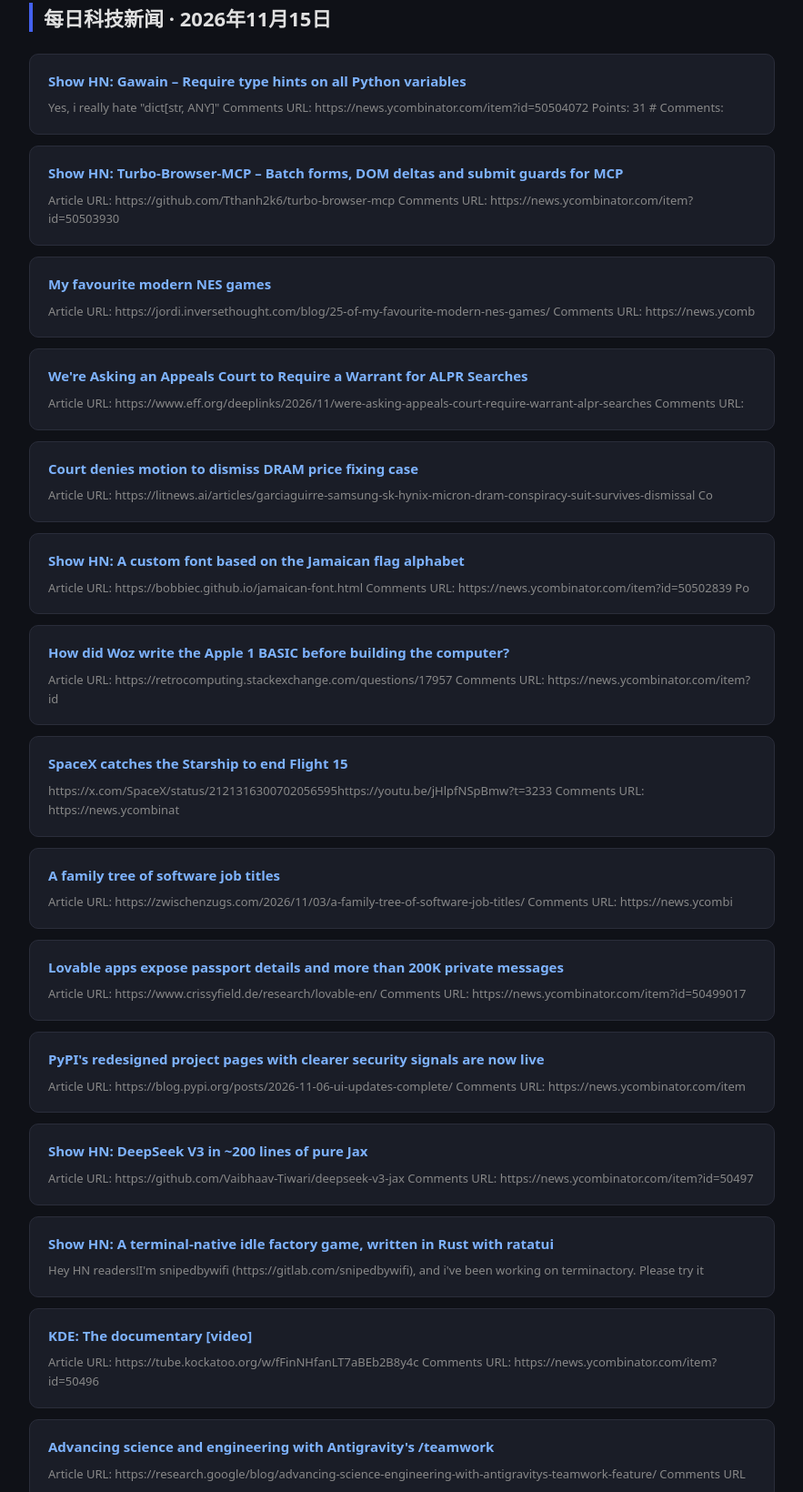
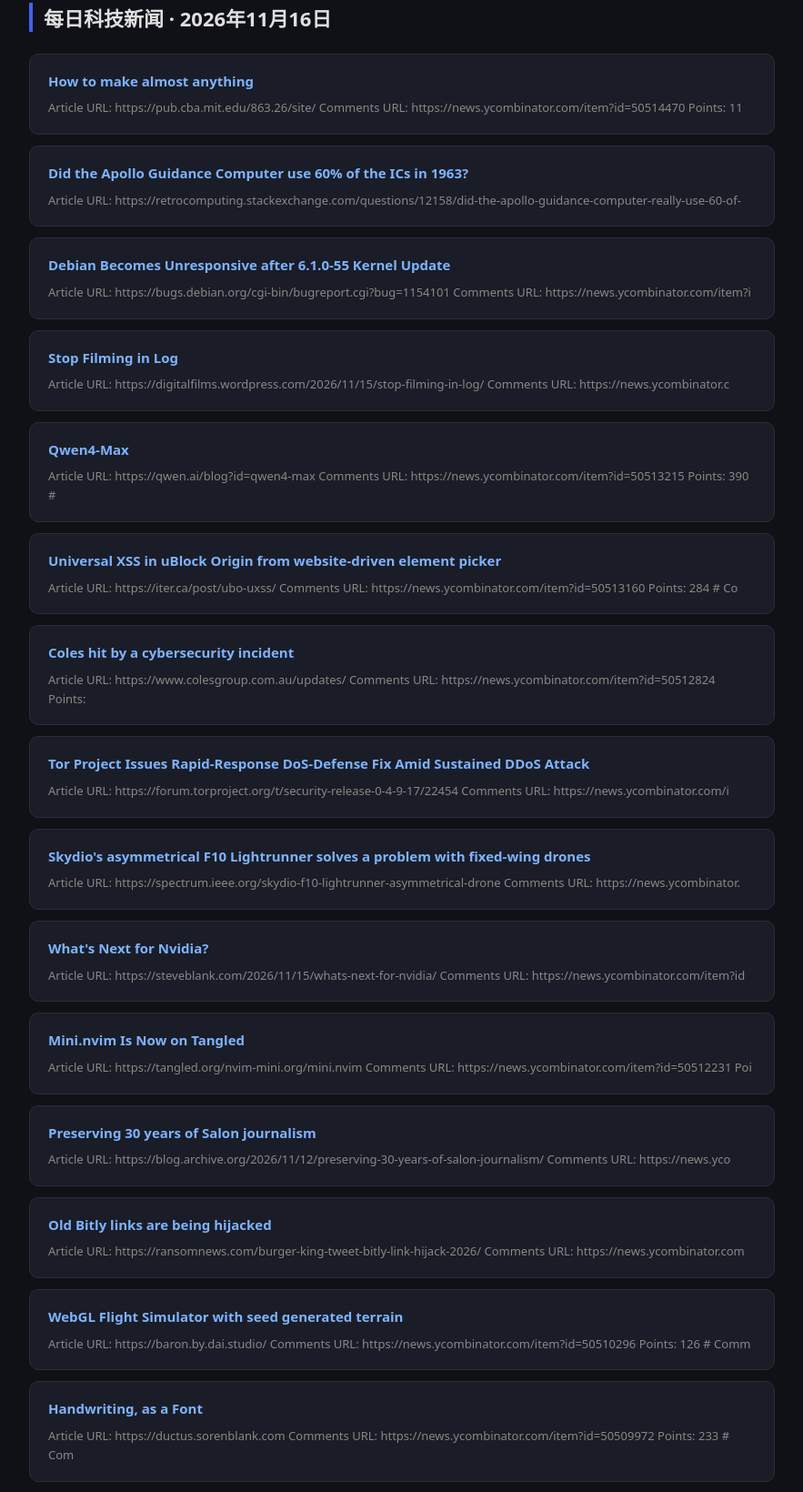
Before and after one commit to erdmanncho/daily-tech-news, a plain HTML site: page docs/index.html in a window 1280 px wide. Shown: the part 32-1672 px from the top of the page at 91% size, without its empty margins (198-1081 px from the left). Drawn offline with Linux system fonts and the light colour scheme.

Commit message:
每日新闻更新 2026-11-16

```diff
--- a/docs/index.html
+++ b/docs/index.html
@@ -1,7 +1,7 @@
 <!DOCTYPE html>
 <html lang="zh"><head><meta charset="UTF-8">
 <meta name="viewport" content="width=device-width,initial-scale=1">
-<title>每日科技新闻 · 2026年11月15日</title>
+<title>每日科技新闻 · 2026年11月16日</title>
 <style>
   body{font-family:system-ui,sans-serif;max-width:820px;margin:0 auto;padding:20px 16px;background:#0f1117;color:#e0e0e0}
   h1{font-size:22px;border-left:4px solid #4361ee;padding-left:12px;margin-bottom:24px}
@@ -14,87 +14,92 @@
   footer{text-align:center;color:#444;margin-top:32px;font-size:12px}
 </style></head>
 <body>
-  <h1>每日科技新闻 · 2026年11月15日</h1>
+  <h1>每日科技新闻 · 2026年11月16日</h1>
 
     <div class="card">
-      <a href="https://github.com/matheuzgomes/gawain" target="_blank"><h2>Show HN: Gawain – Require type hints on all Python variables</h2></a>
-      <p>Yes, i really hate "dict[str, ANY]"
-
-Comments URL: https://news.ycombinator.com/item?id=50504072
-Points: 31
-# Comments: </p>
+      <a href="https://pub.cba.mit.edu/863.26/site/" target="_blank"><h2>How to make almost anything</h2></a>
+      <p>Article URL: https://pub.cba.mit.edu/863.26/site/
+Comments URL: https://news.ycombinator.com/item?id=50514470
+Points: 11</p>
     </div>
     <div class="card">
-      <a href="https://github.com/Tthanh2k6/turbo-browser-mcp" target="_blank"><h2>Show HN: Turbo-Browser-MCP – Batch forms, DOM deltas and submit guards for MCP</h2></a>
-      <p>Article URL: https://github.com/Tthanh2k6/turbo-browser-mcp
-Comments URL: https://news.ycombinator.com/item?id=50503930
-</p>
+      <a href="https://retrocomputing.stackexchange.com/questions/12158/did-the-apollo-guidance-computer-really-use-60-of-the-worlds-ics-in-1963" target="_blank"><h2>Did the Apollo Guidance Computer use 60% of the ICs in 1963?</h2></a>
+      <p>Article URL: https://retrocomputing.stackexchange.com/questions/12158/did-the-apollo-guidance-computer-really-use-60-of-</p>
     </div>
     <div class="card">
-      <a href="https://jordi.inversethought.com/blog/25-of-my-favourite-modern-nes-games/" target="_blank"><h2>My favourite modern NES games</h2></a>
-      <p>Article URL: https://jordi.inversethought.com/blog/25-of-my-favourite-modern-nes-games/
-Comments URL: https://news.ycomb</p>
+      <a href="https://bugs.debian.org/cgi-bin/bugreport.cgi?bug=1154101" target="_blank"><h2>Debian Becomes Unresponsive after 6.1.0-55 Kernel Update</h2></a>
+      <p>Article URL: https://bugs.debian.org/cgi-bin/bugreport.cgi?bug=1154101
+Comments URL: https://news.ycombinator.com/item?i</p>
     </div>
     <div class="card">
-      <a href="https://www.eff.org/deeplinks/2026/11/were-asking-appeals-court-require-warrant-alpr-searches" target="_blank"><h2>We're Asking an Appeals Court to Require a Warrant for ALPR Searches</h2></a>
-      <p>Article URL: https://www.eff.org/deeplinks/2026/11/were-asking-appeals-court-require-warrant-alpr-searches
-Comments URL:</p>
+      <a href="https://digitalfilms.wordpress.com/2026/11/15/stop-filming-in-log/" target="_blank"><h2>Stop Filming in Log</h2></a>
+      <p>Article URL: https://digitalfilms.wordpress.com/2026/11/15/stop-filming-in-log/
+Comments URL: https://news.ycombinator.c</p>
     </div>
     <div class="card">
-      <a href="https://litnews.ai/articles/garciaguirre-samsung-sk-hynix-micron-dram-conspiracy-suit-survives-dismissal" target="_blank"><h2>Court denies motion to dismiss DRAM price fixing case</h2></a>
-      <p>Article URL: https://litnews.ai/articles/garciaguirre-samsung-sk-hynix-micron-dram-conspiracy-suit-survives-dismissal
-Co</p>
+      <a href="https://qwen.ai/blog?id=qwen4-max" target="_blank"><h2>Qwen4-Max</h2></a>
+      <p>Article URL: https://qwen.ai/blog?id=qwen4-max
+Comments URL: https://news.ycombinator.com/item?id=50513215
+Points: 390
+#</p>
     </div>
     <div class="card">
-      <a href="https://bobbiec.github.io/jamaican-font.html" target="_blank"><h2>Show HN: A custom font based on the Jamaican flag alphabet</h2></a>
-      <p>Article URL: https://bobbiec.github.io/jamaican-font.html
-Comments URL: https://news.ycombinator.com/item?id=50502839
-Po</p>
+      <a href="https://iter.ca/post/ubo-uxss/" target="_blank"><h2>Universal XSS in uBlock Origin from website-driven element picker</h2></a>
+      <p>Article URL: https://iter.ca/post/ubo-uxss/
+Comments URL: https://news.ycombinator.com/item?id=50513160
+Points: 284
+# Co</p>
     </div>
     <div class="card">
-      <a href="https://retrocomputing.stackexchange.com/questions/17957" target="_blank"><h2>How did Woz write the Apple 1 BASIC before building the computer?</h2></a>
-      <p>Article URL: https://retrocomputing.stackexchange.com/questions/17957
+      <a href="https://www.colesgroup.com.au/updates/" target="_blank"><h2>Coles hit by a cybersecurity incident</h2></a>
+      <p>Article URL: https://www.colesgroup.com.au/updates/
+Comments URL: https://news.ycombinator.com/item?id=50512824
+Points: </p>
+    </div>
+    <div class="card">
+      <a href="https://forum.torproject.org/t/security-release-0-4-9-17/22454" target="_blank"><h2>Tor Project Issues Rapid-Response DoS-Defense Fix Amid Sustained DDoS Attack</h2></a>
+      <p>Article URL: https://forum.torproject.org/t/security-release-0-4-9-17/22454
+Comments URL: https://news.ycombinator.com/i</p>
+    </div>
+    <div class="card">
+      <a href="https://spectrum.ieee.org/skydio-f10-lightrunner-asymmetrical-drone" target="_blank"><h2>Skydio's asymmetrical F10 Lightrunner solves a problem with fixed-wing drones</h2></a>
+      <p>Article URL: https://spectrum.ieee.org/skydio-f10-lightrunner-asymmetrical-drone
+Comments URL: https://news.ycombinator.</p>
+    </div>
+    <div class="card">
+      <a href="https://steveblank.com/2026/11/15/whats-next-for-nvidia/" target="_blank"><h2>What's Next for Nvidia?</h2></a>
+      <p>Article URL: https://steveblank.com/2026/11/15/whats-next-for-nvidia/
 Comments URL: https://news.ycombinator.com/item?id</p>
     </div>
     <div class="card">
-      <a href="https://www.spacex.com/launches/starship-flight-15" target="_blank"><h2>SpaceX catches the Starship to end Flight 15</h2></a>
-      <p>https://x.com/SpaceX/status/2121316300702056595https://youtu.be/jHlpfNSpBmw?t=3233
-
-Comments URL: https://news.ycombinat</p>
+      <a href="https://tangled.org/nvim-mini.org/mini.nvim" target="_blank"><h2>Mini.nvim Is Now on Tangled</h2></a>
+      <p>Article URL: https://tangled.org/nvim-mini.org/mini.nvim
+Comments URL: https://news.ycombinator.com/item?id=50512231
+Poi</p>
     </div>
     <div class="card">
-      <a href="https://zwischenzugs.com/2026/11/03/a-family-tree-of-software-job-titles/" target="_blank"><h2>A family tree of software job titles</h2></a>
-      <p>Article URL: https://zwischenzugs.com/2026/11/03/a-family-tree-of-software-job-titles/
-Comments URL: https://news.ycombi</p>
+      <a href="https://blog.archive.org/2026/11/12/preserving-30-years-of-salon-journalism/" target="_blank"><h2>Preserving 30 years of Salon journalism</h2></a>
+      <p>Article URL: https://blog.archive.org/2026/11/12/preserving-30-years-of-salon-journalism/
+Comments URL: https://news.yco</p>
     </div>
     <div class="card">
-      <a href="https://www.crissyfield.de/research/lovable-en/" target="_blank"><h2>Lovable apps expose passport details and more than 200K private messages</h2></a>
-      <p>Article URL: https://www.crissyfield.de/research/lovable-en/
-Comments URL: https://news.ycombinator.com/item?id=50499017</p>
+      <a href="https://ransomnews.com/burger-king-tweet-bitly-link-hijack-2026/" target="_blank"><h2>Old Bitly links are being hijacked</h2></a>
+      <p>Article URL: https://ransomnews.com/burger-king-tweet-bitly-link-hijack-2026/
+Comments URL: https://news.ycombinator.com</p>
     </div>
     <div class="card">
-      <a href="https://blog.pypi.org/posts/2026-11-06-ui-updates-complete/" target="_blank"><h2>PyPI's redesigned project pages with clearer security signals are now live</h2></a>
-      <p>Article URL: https://blog.pypi.org/posts/2026-11-06-ui-updates-complete/
-Comments URL: https://news.ycombinator.com/item</p>
+      <a href="https://baron.by.dai.studio/" target="_blank"><h2>WebGL Flight Simulator with seed generated terrain</h2></a>
+      <p>Article URL: https://baron.by.dai.studio/
+Comments URL: https://news.ycombinator.com/item?id=50510296
+Points: 126
+# Comm</p>
     </div>
     <div class="card">
-      <a href="https://github.com/Vaibhaav-Tiwari/deepseek-v3-jax" target="_blank"><h2>Show HN: DeepSeek V3 in ~200 lines of pure Jax</h2></a>
-      <p>Article URL: https://github.com/Vaibhaav-Tiwari/deepseek-v3-jax
-Comments URL: https://news.ycombinator.com/item?id=50497</p>
-    </div>
-    <div class="card">
-      <a href="https://gitlab.com/snipedbywifi/terminactory" target="_blank"><h2>Show HN: A terminal-native idle factory game, written in Rust with ratatui</h2></a>
-      <p>Hey HN readers!I'm snipedbywifi (https://gitlab.com/snipedbywifi), and i've been working on terminactory. Please try it </p>
-    </div>
-    <div class="card">
-      <a href="https://tube.kockatoo.org/w/fFinNHfanLT7aBEb2B8y4c" target="_blank"><h2>KDE: The documentary [video]</h2></a>
-      <p>Article URL: https://tube.kockatoo.org/w/fFinNHfanLT7aBEb2B8y4c
-Comments URL: https://news.ycombinator.com/item?id=50496</p>
-    </div>
-    <div class="card">
-      <a href="https://research.google/blog/advancing-science-engineering-with-antigravitys-teamwork-feature/" target="_blank"><h2>Advancing science and engineering with Antigravity's /teamwork</h2></a>
-      <p>Article URL: https://research.google/blog/advancing-science-engineering-with-antigravitys-teamwork-feature/
-Comments URL</p>
+      <a href="https://ductus.sorenblank.com" target="_blank"><h2>Handwriting, as a Font</h2></a>
+      <p>Article URL: https://ductus.sorenblank.com
+Comments URL: https://news.ycombinator.com/item?id=50509972
+Points: 233
+# Com</p>
     </div>
   <footer>自动生成 · 由 GitHub Actions 驱动 · 数据来自 Hacker News</footer>
 </body></html>
```
